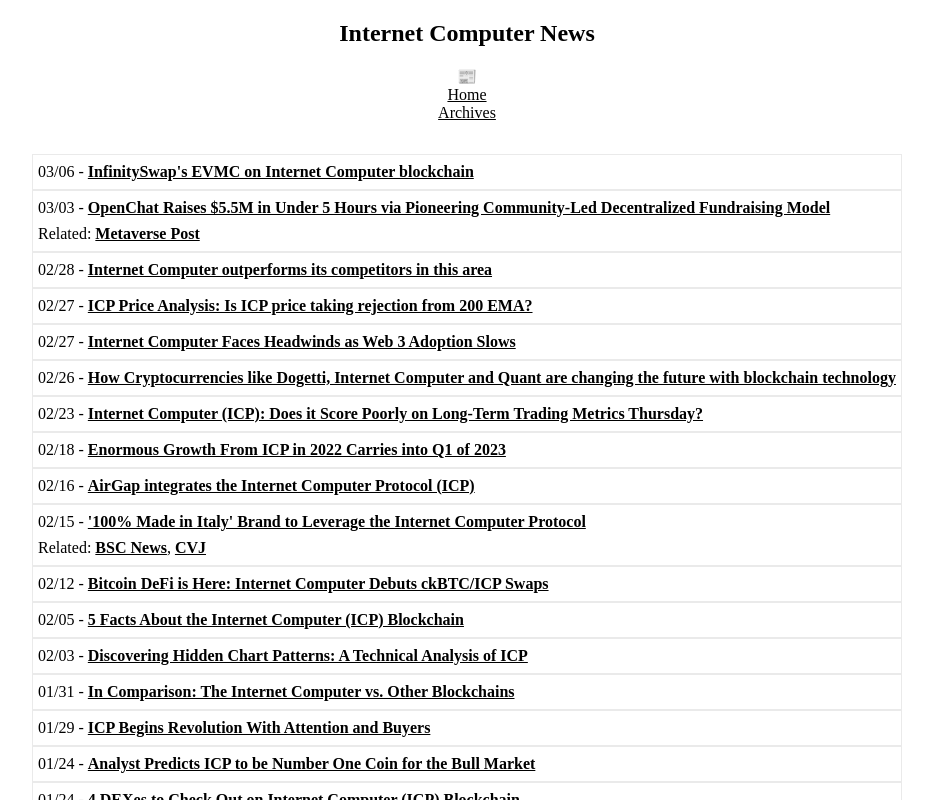
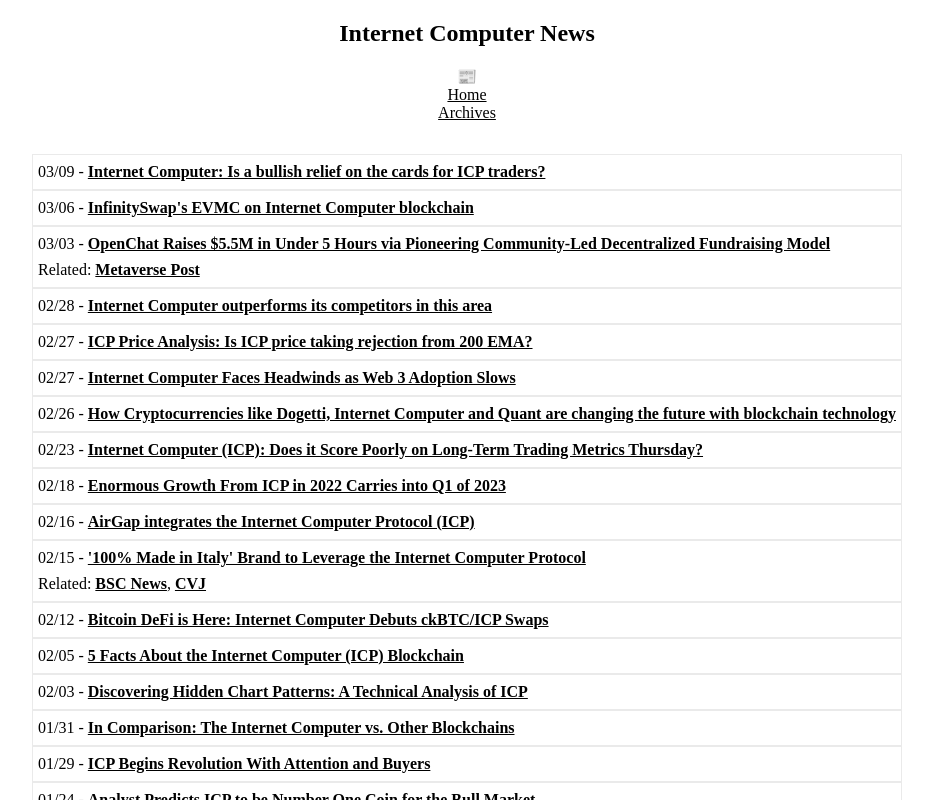
Before and after one commit to rjlucasm/ictoday, a Next.js app: page /news/2023 in a window 1280 px wide. Shown: the top 800 px of the page, without its empty margins (173-1106 px from the left). Built offline with nearby package versions, Linux system fonts and the light colour scheme.

Commit message:
News march update

```diff
--- a/pages/news/2023.js
+++ b/pages/news/2023.js
@@ -19,6 +19,9 @@ export default function News23() {
             <Link href="/archive"><a style={{ color: 'inherit' }}>Archives</a></Link>
 
             <div className="pagesgrid">
+            <div className="pagescard">03/09 -&nbsp;
+                <a href="https://ambcrypto.com/internet-computer-is-a-bullish-relief-on-the-cards-for-icp/" target="_blank" rel="noopener noreferrer">Internet Computer: Is a bullish relief on the cards for ICP traders?</a>
+            </div>
             <div className="pagescard">03/06 -&nbsp;
                 <a href="https://www.cryptonewsz.com/infinityswaps-evmc-on-internet-computer-blockchain/" target="_blank" rel="noopener noreferrer">InfinitySwap&apos;s EVMC on Internet Computer blockchain</a>
             </div>
```
